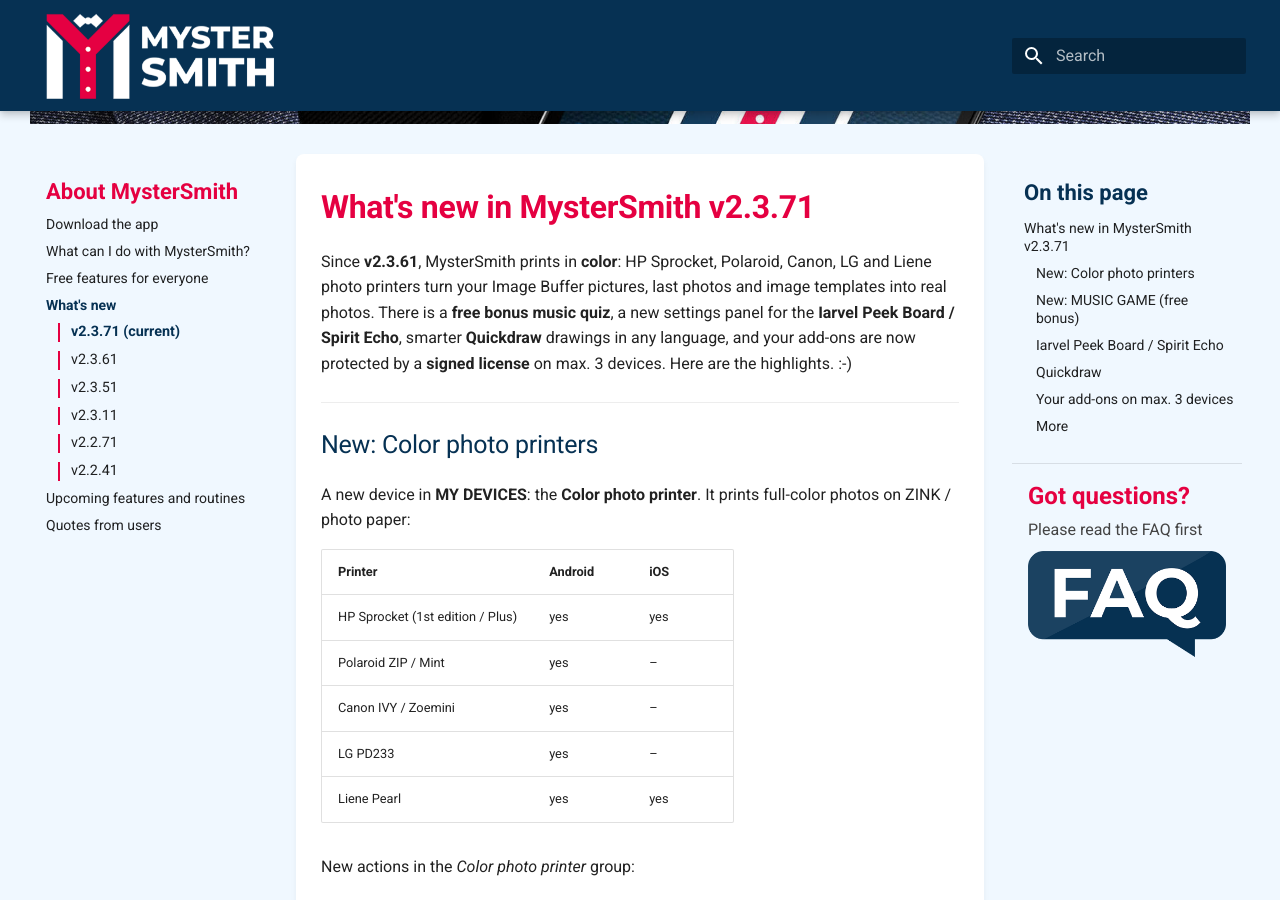
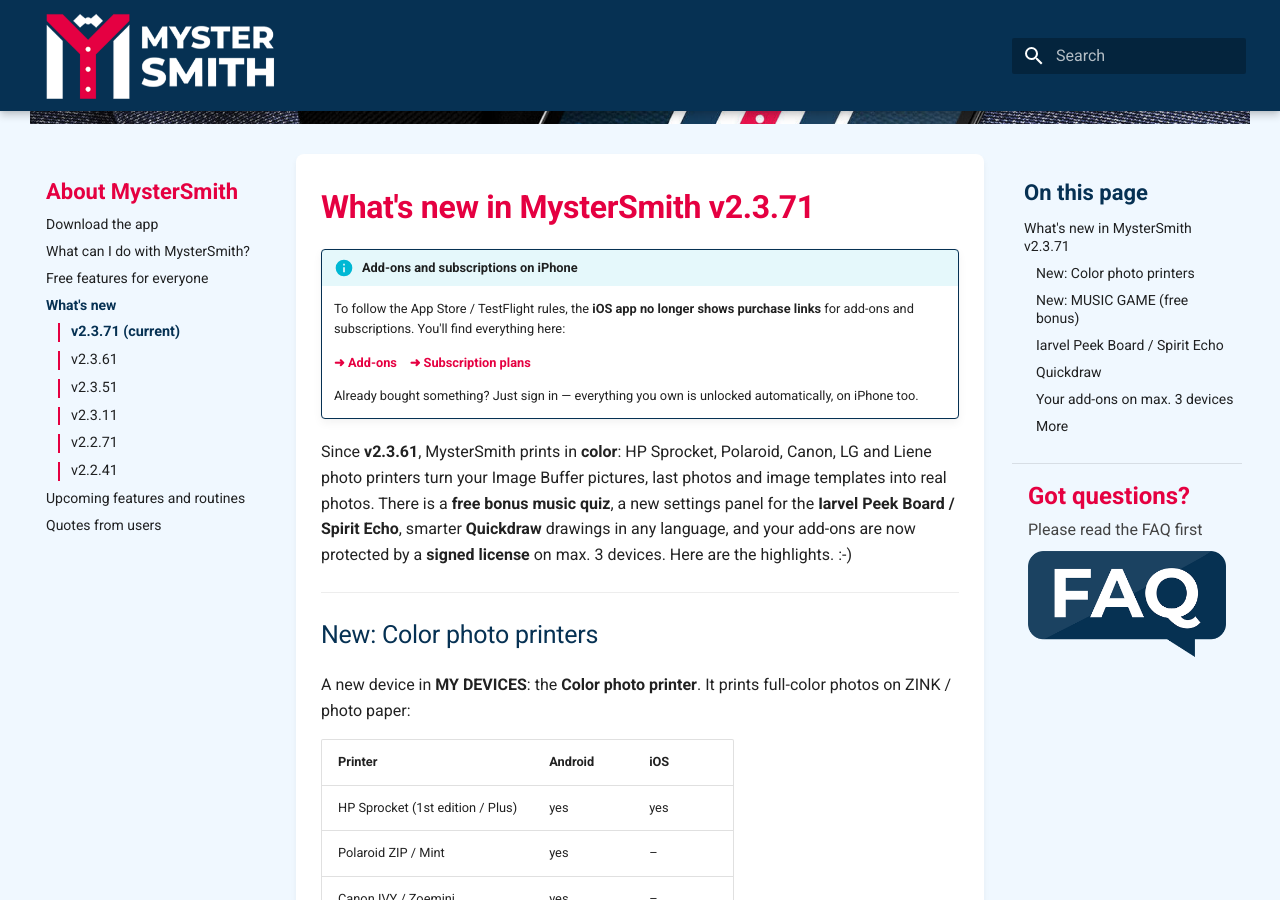
Before and after one commit to ragcsalo/mystersmith-docs, an MkDocs documentation site: the page built from docs/about-mystersmith/whats-new.md, in a window 1280 px wide and 900 px high, scrolled down 355 px. Built offline with MkDocs 1.6.1 and Material for MkDocs 9.7.7, drawn with Linux system fonts in a browser that asks for light colours.

Commit message:
What's new v2.3.71: iPhone note - no purchase links in the iOS app, links to the add-ons and subscription plans
Co-Authored-By: Claude Opus 5.5 <noreply@anthropic.com>

```diff
--- a/docs/about-mystersmith/whats-new.md
+++ b/docs/about-mystersmith/whats-new.md
@@ -4,6 +4,13 @@ date: 2026-10-26 12:00:00
 ---
 
 # What's new in MysterSmith v2.3.71
+
+!!! info "Add-ons and subscriptions on iPhone"
+    To follow the App Store / TestFlight rules, the **iOS app no longer shows purchase links** for add-ons and subscriptions. You'll find everything here:
+
+    **[➜ Add-ons](../purchase-add-ons/order-page.md)** &nbsp;&nbsp; **[➜ Subscription plans](../subscriptions/subscription-plans.md)**
+
+    Already bought something? Just sign in — everything you own is unlocked automatically, on iPhone too.
 
 Since **v2.3.61**, MysterSmith prints in **color**: HP Sprocket, Polaroid, Canon, LG and Liene photo printers turn your Image Buffer pictures, last photos and image templates into real photos. There is a **free bonus music quiz**, a new settings panel for the **Iarvel Peek Board / Spirit Echo**, smarter **Quickdraw** drawings in any language, and your add-ons are now protected by a **signed license** on max. 3 devices. Here are the highlights. :-)
 
```
